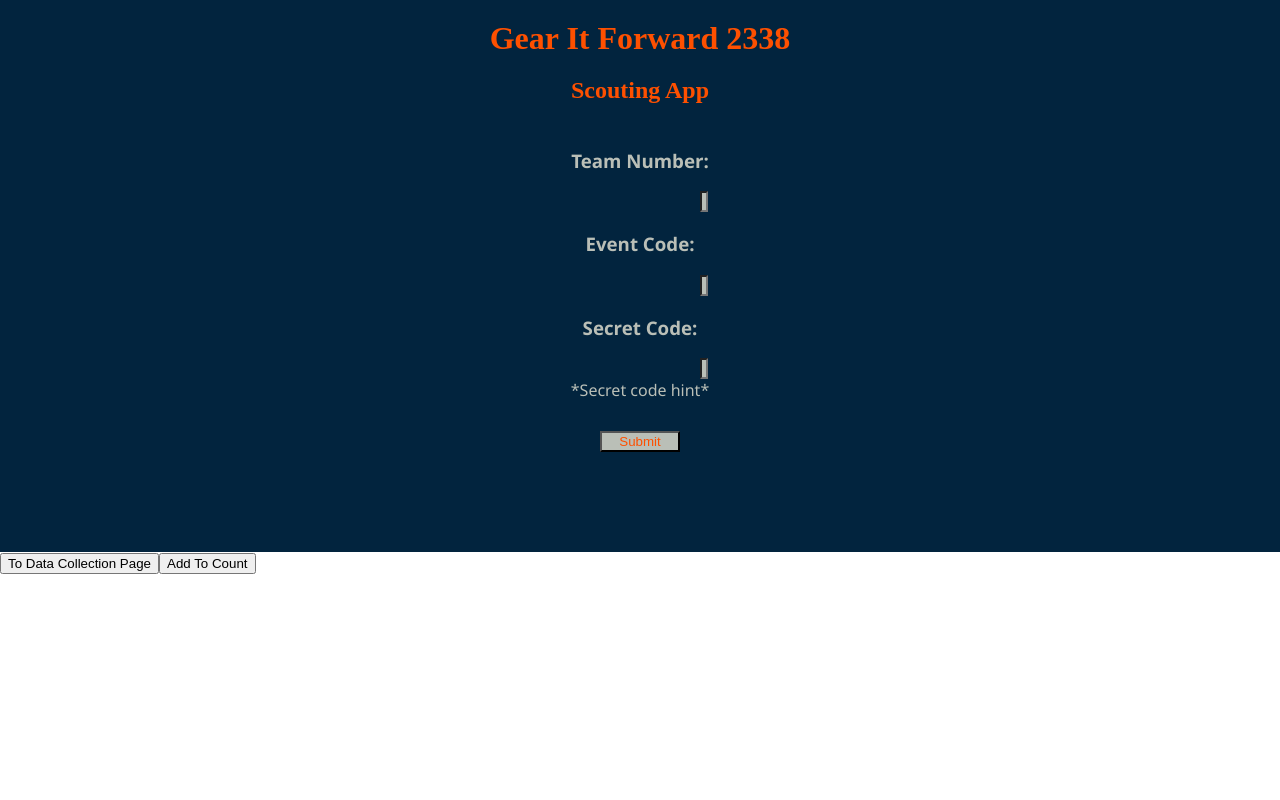
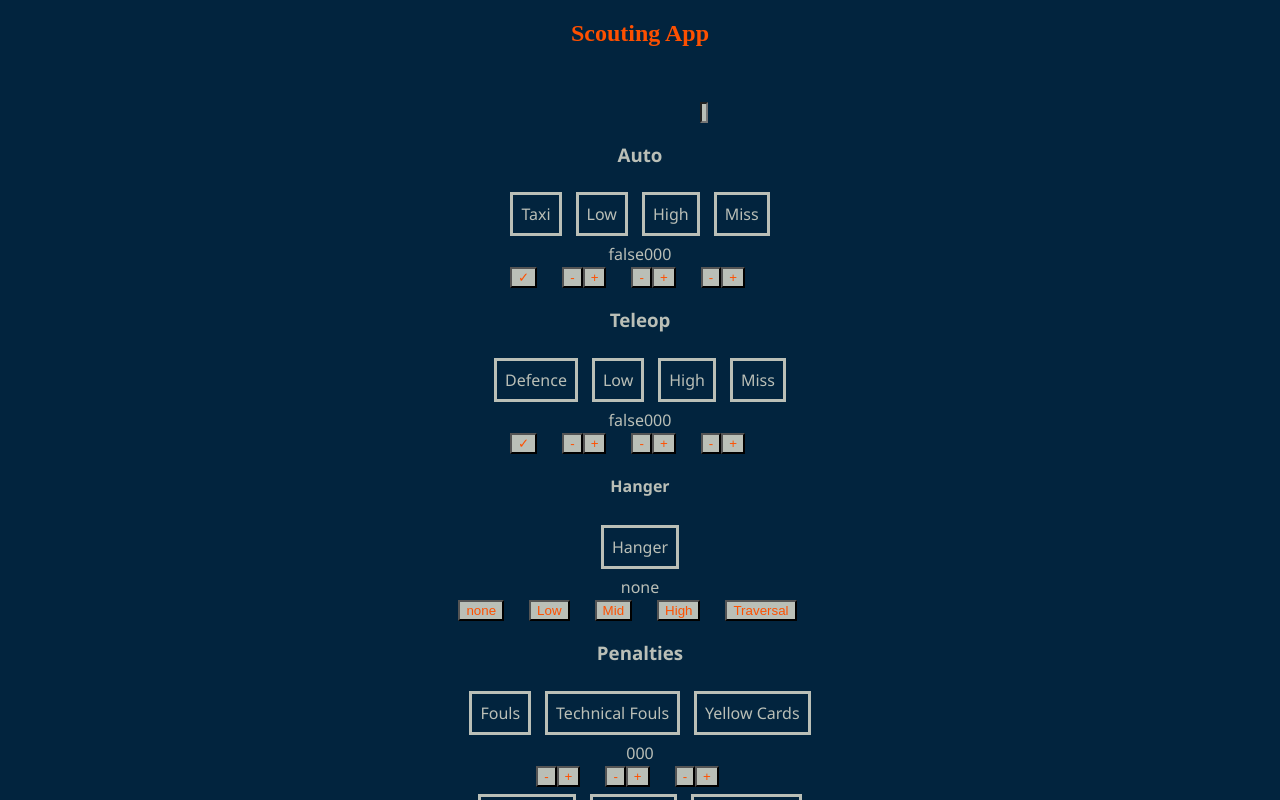
Before and after one commit to Team2338/GearScout2022, a React (Create React App) app: page / in a window 1280 px wide. Both pictures are taken after typing "Sample", "Sample", "Sample" into the empty fields and a click on the button "Submit". Shown: the top 800 px of the page. Built offline with nearby package versions, Linux system fonts and the light colour scheme.

Commit message:
Adds counter on data collection page and adds callback on submit button (#11)

```diff
--- a/src/Components/App.jsx
+++ b/src/Components/App.jsx
@@ -19,20 +19,19 @@ class App extends React.Component{
   }
 
   render(){
-    let data;
+    let page;
     if (this.state.page ){
-      data = <LandingPage/>;
+      page = <LandingPage parentCallback = {this.changePage}/>;
     }
     else{
-      data = <DataCollectionPage/>;
+      page = <DataCollectionPage/>;
     }
 
     return(
       <React.Fragment>
-        {data}
-        <button type="button" onClick={this.changePage}>To Data Collection Page</button>
-        <button type="button" onClick={this.addCount}>Add To Count</button>
 
+        {page}
+        {/* <button type="button" onClick={this.changePage}>To Data Collection Page</button> */}
       </React.Fragment>
     )
   }
--- a/src/Components/data-collection-page/DataCollectionPage.js
+++ b/src/Components/data-collection-page/DataCollectionPage.js
@@ -1,3 +1,4 @@
+import react from "react";
 import React from "react";
 import './DataCollectionPage.css';
 class DataCollectionPage extends React.Component{
@@ -7,10 +8,13 @@ class DataCollectionPage extends React.Component{
       autoTaxi: false,
       autoLowCount: 0,
       autoHighCount: 0,
+      autoMissCount: 0,
       teleopLowCount: 0,
       teleopHighCount: 0,
+      teleopMissCount: 0,
       teleopDefence: false,
       climbState: 0,
+      climbLevel: "none",
       foul: 0,
       techFoul: 0,
       yellowCard: 0,
@@ -36,7 +40,7 @@ class DataCollectionPage extends React.Component{
 
   doesAutoTaxi = (event)=>{
     this.setState({
-      disable: true
+      autoTaxi: true
     })
   }
 
@@ -46,27 +50,73 @@ class DataCollectionPage extends React.Component{
     })
   }
 
+  climbNone = (event)=>{
+    if (this.state.climbState = 1) {
+      this.setState({
+        climbLevel: "none"
+      })
+    }
+  }
+
+  climbLow = (event)=>{
+    if (this.state.climbState = 2) {
+      this.setState({
+        climbLevel: "low"
+      })
+    }
+  }
+
+  climbMid = (event)=>{
+    if (this.state.climbState = 3) {
+      this.setState({
+        climbLevel: "mid"
+      })
+    }
+  }
+
+  climbHigh = (event)=>{
+    if (this.state.climbState = 4) {
+      this.setState({
+        climbLevel: "high"
+      })
+    }
+  }
+
+  climbTraversal = (event)=>{
+    if (this.state.climbState = 5) {
+      this.setState({
+        climbLevel: "traversal"
+      })
+    }
+  }
+
+  noClimb = (event)=>{
+    this.setState({
+      climbState: 1
+    })
+  }
+
   lowClimb = (event)=>{
     this.setState({
-      teleopDefence: 1
+      climbState: 2
     })
   }
 
   midClimb = (event)=>{
     this.setState({
-      teleopDefence: 2
+      climbState: 3
     })
   }
 
   highClimb = (event)=>{
     this.setState({
-      teleopDefence: 3
+      climbState: 4
     })
   }
 
   traversalClimb = (event)=>{
     this.setState({
-      teleopDefence: 4
+      climbState: 5
     })
   }
 
@@ -83,20 +133,6 @@ class DataCollectionPage extends React.Component{
   }
 
     render(){
-      console.log("Taxi: " + this.state.autoTaxi)
-      console.log("Auto low: " + this.state.autoLowCount)
-      console.log("Auto high: " + this.state.autoHighCount)
-      console.log("Teleop low: " + this.state.teleopLowCount)
-      console.log("Teleop high: " + this.state.teleopHighCount)
-      console.log("Defence: " + this.state.teleopDefence)
-      console.log("Climb: " + this.state.climbState)
-      console.log("Fouls: " + this.state.foul)
-      console.log("Tech fouls: " + this.state.techFoul)
-      console.log("Yellow cards: " + this.state.yellowCard)
-      console.log("Red cards: " + this.state.redCard)
-      console.log("Disabled: " + this.state.disable)
-      console.log("Disqualified: " + this.state.disqualify)
-
         return (
             <div>
               <div className="wrapper">
@@ -109,6 +145,13 @@ class DataCollectionPage extends React.Component{
                   <div className='outline-box'>Taxi</div>
                   <div className='outline-box'>Low</div>
                   <div className='outline-box'>High</div>
+                  <div className='outline-box'>Miss</div>
+                </div>
+                <div className='center'>
+                  <div>{this.state.autoTaxi.toString()}</div>
+                  <div>{this.state.autoLowCount}</div>
+                  <div>{this.state.autoHighCount}</div>
+                  <div>{this.state.autoMissCount}</div>
                 </div>
                 <div className='center'>
                   <div className='plus-minus-margin'>
@@ -122,15 +165,29 @@ class DataCollectionPage extends React.Component{
                     <button name='autoHighCount' className='plus-minus-button' type="button" onClick={this.subtractCount}>-</button>
                     <button name='autoHighCount' className='plus-minus-button' type="button" onClick={this.addCount}>+</button>
                   </div>
+                  <div className='plus-minus-margin'>
+                    <button name="autoMissCount" className='plus-minus-button' type="button" onClick={this.subtractCount}>-</button>
+                    <button name="autoMissCount" className='plus-minus-button' type="button" onClick={this.addCount}>+</button>
+                  </div>
                 </div>
 
                 <h3>Teleop</h3>
                 <div className='center'>
+                  <div className='outline-box'>Defence</div>
                   <div className='outline-box'>Low</div>
                   <div className='outline-box'>High</div>
-                  <div className='outline-box'>Defence</div>
+                  <div className='outline-box'>Miss</div>
                 </div>
                 <div className='center'>
+                  <div>{this.state.teleopDefence.toString()}</div>
+                  <div>{this.state.teleopLowCount}</div>
+                  <div>{this.state.teleopHighCount}</div>
+                  <div>{this.state.teleopMissCount}</div>
+                </div>
+                <div className='center'>
+                  <div className='plus-minus-margin'>
+                    <button className='plus-minus-button' type="button" onClick={this.doesTeleopDefence}>✓</button>
+                  </div>
                   <div className='plus-minus-margin'>
                     <button name="teleopLowCount" className='plus-minus-button' type="button" onClick={this.subtractCount}>-</button>
                     <button name="teleopLowCount" className='plus-minus-button' type="button" onClick={this.addCount}>+</button>
@@ -140,7 +197,8 @@ class DataCollectionPage extends React.Component{
                     <button name="teleopHighCount" className='plus-minus-button' type="button" onClick={this.addCount}>+</button>
                   </div>
                   <div className='plus-minus-margin'>
-                    <button className='plus-minus-button' type="button" onClick={this.doesTeleopDefence}>✓</button>
+                    <button name="teleopMissCount" className='plus-minus-button' type="button" onClick={this.subtractCount}>-</button>
+                    <button name="teleopMissCount" className='plus-minus-button' type="button" onClick={this.addCount}>+</button>
                   </div>
                 </div>
 
@@ -149,25 +207,37 @@ class DataCollectionPage extends React.Component{
                   <div className='outline-box'>Hanger</div>
                 </div>
                 <div className='center'>
+                  <div>{this.state.climbLevel}</div>
+                </div>
+                <div className='center'>
                   <div className='plus-minus-margin'>
-                    <button className='plus-minus-button' type="button" onClick={this.lowClimb}>Low</button>
+                    <button className='plus-minus-button' type="button" onClick={this.noClimb} onClick={this.climbNone}>none</button>
                   </div>
                   <div className='plus-minus-margin'>
-                    <button className='plus-minus-button' type="button"  onClick={this.midClimb}>Mid</button>
+                    <button className='plus-minus-button' type="button" onClick={this.lowClimb} onClick={this.climbLow}>Low</button>
                   </div>
                   <div className='plus-minus-margin'>
-                    <button className='plus-minus-button' type="button" onClick={this.highClimb}>High</button>
+                    <button className='plus-minus-button' type="button" onClick={this.midClimb} onClick={this.climbMid}>Mid</button>
                   </div>
                   <div className='plus-minus-margin'>
-                    <button className='plus-minus-button' type="button" onClick={this.traversalClimb}>Traversal </button>
+                    <button className='plus-minus-button' type="button" onClick={this.highClimb} onClick={this.climbHigh}>High</button>
+                  </div>
+                  <div className='plus-minus-margin'>
+                    <button className='plus-minus-button' type="button" onClick={this.traversalClimb} onClick={this.climbTraversal}>Traversal </button>
                   </div>
                 </div>
+
 
                 <h3>Penalties</h3>
                 <div className='center'>
                   <div className='outline-box'>Fouls</div>
                   <div className='outline-box'>Technical Fouls</div>
                   <div className='outline-box'>Yellow Cards</div>
+                </div>
+                <div className='center'>
+                  <div>{this.state.foul}</div>
+                  <div>{this.state.techFoul}</div>
+                  <div>{this.state.yellowCard}</div>
                 </div>
                 <div className='center'>
                   <div className='plus-minus-margin'>
@@ -187,6 +257,11 @@ class DataCollectionPage extends React.Component{
                   <div className='outline-box'>Red Cards</div>
                   <div className='outline-box'>Disabled</div>
                   <div className='outline-box'>Disqualified</div>
+                </div>
+                <div className='center'>
+                  <div>{this.state.redCard}</div>
+                  <div>{this.state.disable.toString()}</div>
+                  <div>{this.state.disqualify.toString()}</div>
                 </div>
                 <div className='center'>
                   <div className='plus-minus-margin'>
--- a/src/Components/landing-page/LandingPage.js
+++ b/src/Components/landing-page/LandingPage.js
@@ -1,5 +1,10 @@
 import React from "react";
 class LandingPage extends React.Component{
+
+  handleClick = (event) => {
+    this.props.parentCallback();
+  };
+
   render(){
     return(
       <div className='wrapper'>
@@ -12,7 +17,7 @@ class LandingPage extends React.Component{
         <h3>Secret Code: </h3>
         <input className='text-box' type='Text'placeholder='Secret Code: '></input>
         <div>*Secret code hint*</div>
-        <button className='button' type="button">Submit</button>
+        <button className='button' type="button" onClick={this.handleClick}>Submit</button>
         <img src='./2338logo.png' className='logo'></img>
       </div>
     )
```
